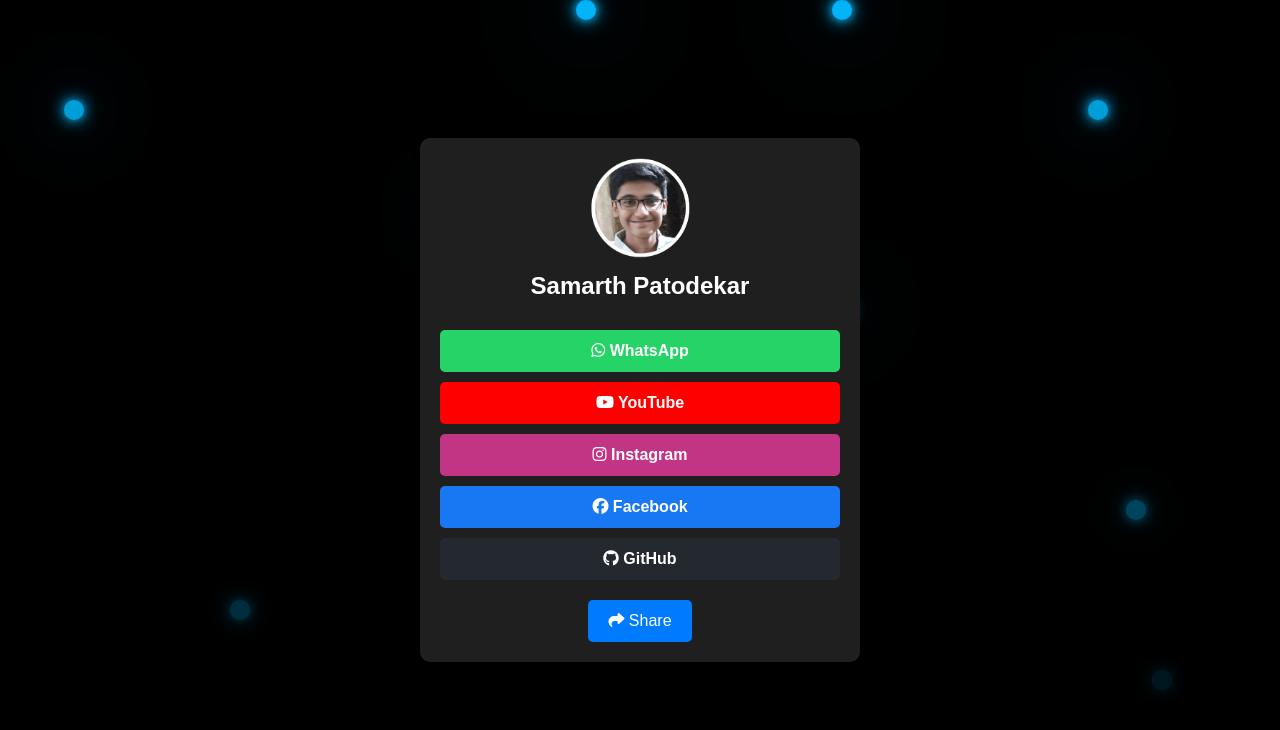
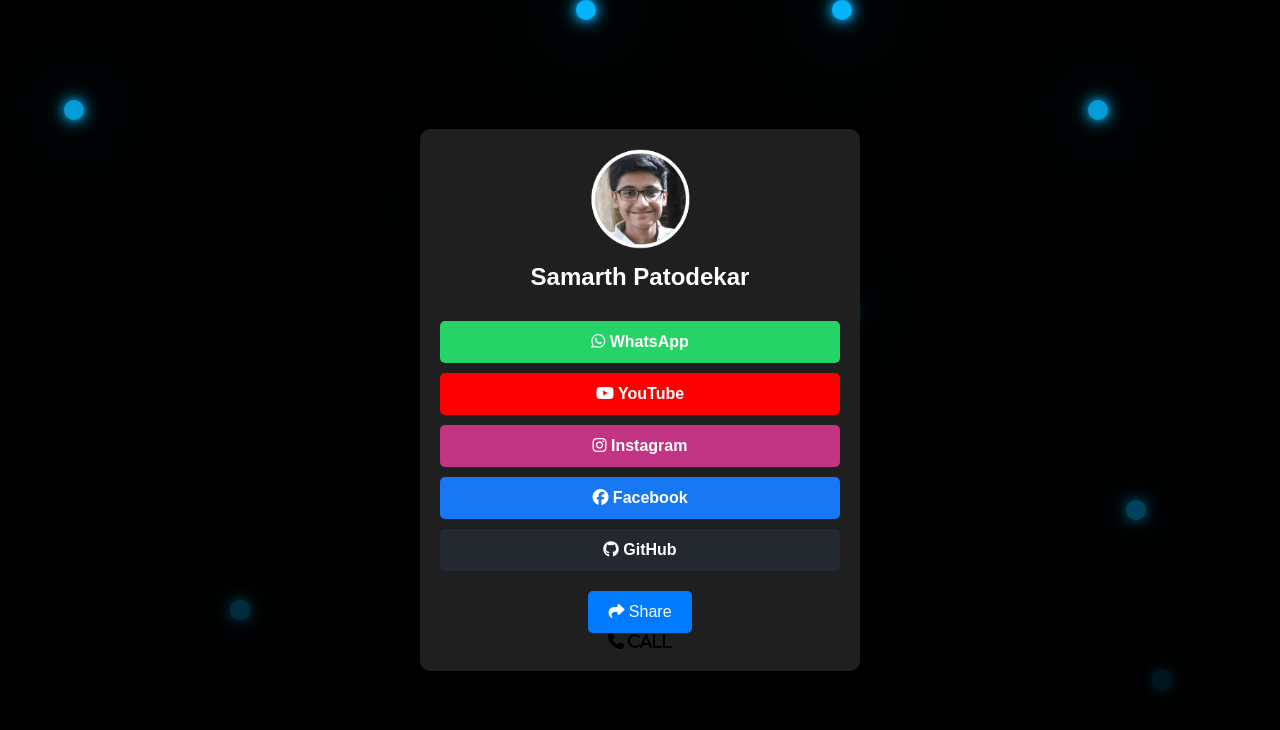
Before and after one commit to Samarthonit/Samarth-Patodekar, a plain HTML site: page index.html in a window 1280 px wide. Drawn offline with Linux system fonts and the light colour scheme.

Commit message:
Update index.html

```diff
--- a/index.html
+++ b/index.html
@@ -38,6 +38,7 @@
         <div class="share">
             <button class="share-btn" id="shareBtn"><i class="fa-solid fa-share"></i> Share</button>
         </div>
+        <div class="call-btn" id="callBtn"><i class="fa-solid fa-phone"> Call</i></div>
     </div>
 
     <div class="wrapper">
```
